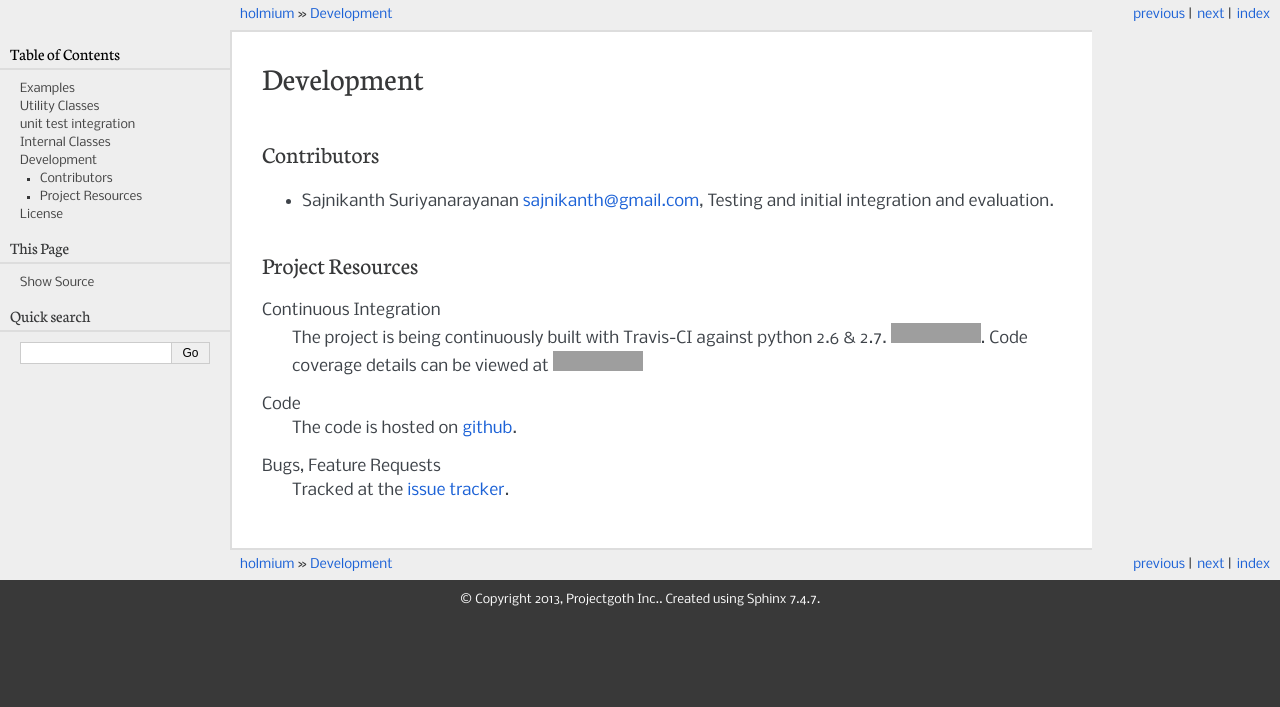
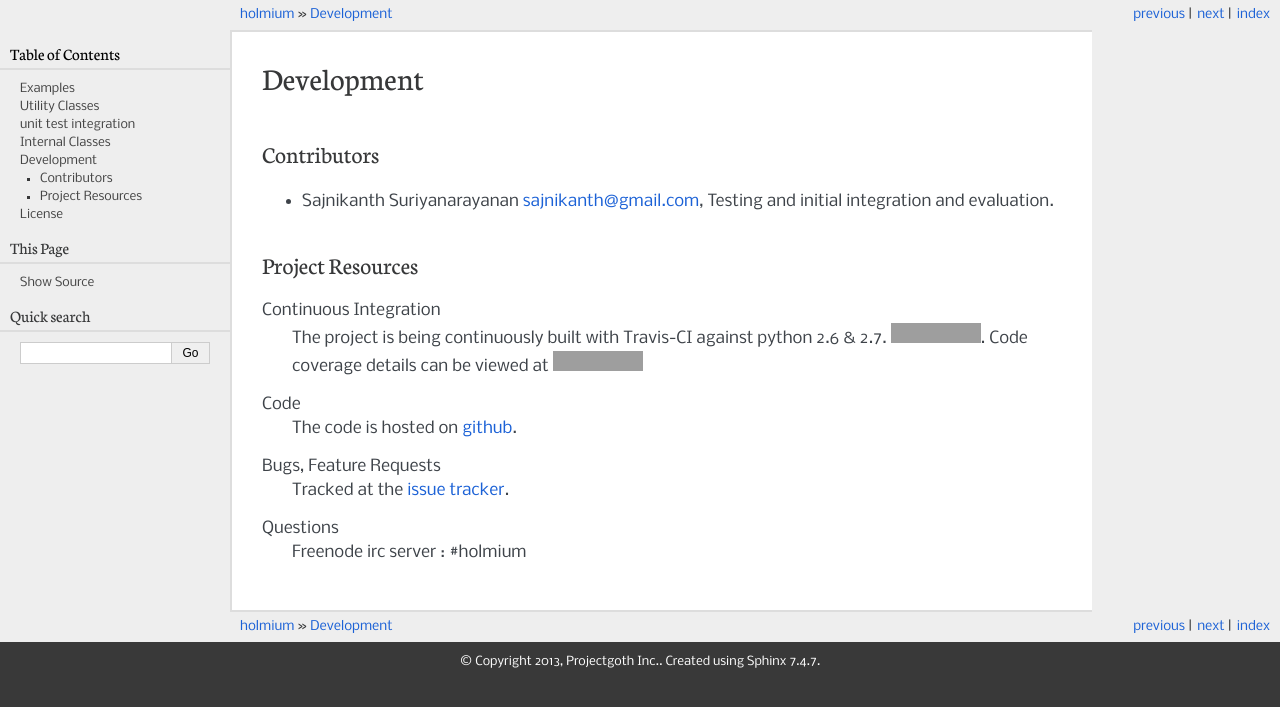
Before and after one commit to alisaifee/holmium.core, a Sphinx documentation site: the page built from doc/source/development.rst, in a window 1280 px wide. Shown: the top 707 px of the page. Built offline with Sphinx 7.4.7, drawn with Linux system fonts in a browser that asks for light colours; formulas are drawn with MathJax 3; the version number could not be read and is left out; grey boxes are pictures that could not be loaded.

Commit message:
added irc channel to docs.

```diff
--- a/doc/source/development.rst
+++ b/doc/source/development.rst
@@ -22,3 +22,6 @@ Code
 
 Bugs, Feature Requests
     Tracked at the `issue tracker`_.
+
+Questions
+    Freenode irc server : #holmium
```
